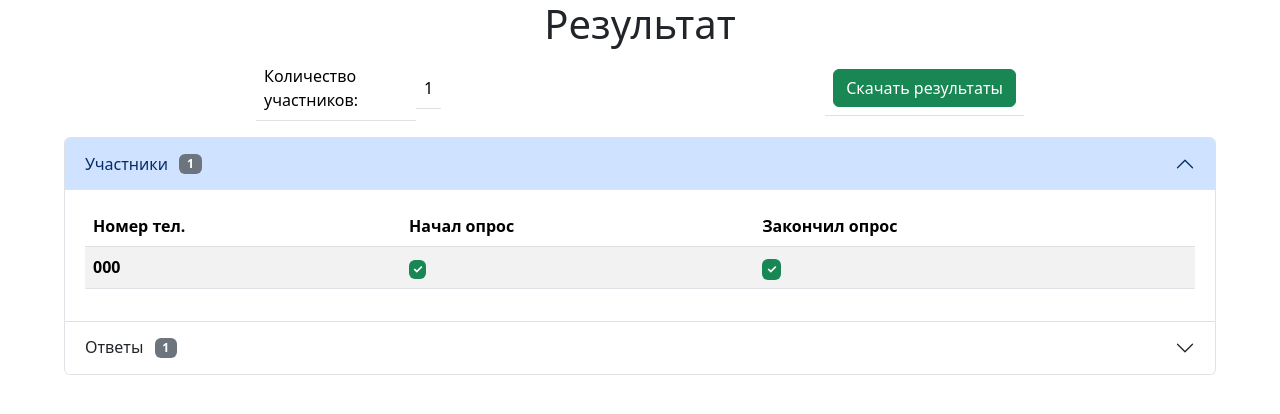
After one commit to raison-collab/MiigaikDjangoForms, a Django app: page /survey/result/ in a window 1280 px wide. The commit adds this page. Shown: the top 414 px of the page. Run offline with Django 4.2, Linux system fonts and the light colour scheme; tables that the repository leaves empty hold one stand-in row (values such as "Sample post").

Commit message:
some fixes and new elements (недоделанная работа)

```diff
--- a/miigaik_forms/students_survey/data/questions.py
+++ b/miigaik_forms/students_survey/data/questions.py
@@ -7,7 +7,9 @@ from pprint import pprint
 class Questions:
     def __init__(self):
         self.questions_path = 'students_survey/data/questions/questions.json'
+        # self.questions_path = 'questions/questions.json'
         self.teacher_criteria_path = 'students_survey/data/questions/teacher_criteria.json'
+        # self.teacher_criteria_path = 'questions/teacher_criteria.json'
 
     def get_questions(self, questions_id: typing.Optional[int] = None) -> list:
         with open(self.questions_path) as f:
@@ -37,16 +39,26 @@ class Questions:
             return [self.get_teacher_criteria(questions_id)[0]['text']]
         return [(el['q_id'], el['text']) for el in self.get_teacher_criteria()]
 
-    def get_questions_ans(self, question_id: int, choice: bool = False) -> list:
+    def get_questions_ans(self, question_id: int, ans_id: typing.Optional[int] = None, choice: bool = False) -> list:
         current_question = self.get_questions(questions_id=question_id)[0]
+
+        if ans_id is not None:
+            if choice:
+                return [[el['ans_id'], el['text']] for el in current_question['ans'] if el['ans_id'] == ans_id][0]
+            return [el for el in current_question['ans'] if el['ans_id'] == ans_id]
 
         if choice:
             return [(ans['ans_id'], ans['text']) for ans in current_question['ans']]
 
         return current_question['ans']
 
-    def get_teacher_criteria_ans(self, question_id: int, choice: bool = False) -> list:
+    def get_teacher_criteria_ans(self, question_id: int, ans_id: typing.Optional[int] = None, choice: bool = False) -> list:
         current_question = self.get_teacher_criteria(questions_id=question_id)[0]
+
+        if ans_id is not None:
+            if choice:
+                return [[el['ans_id'], el['text']] for el in current_question['ans'] if el['ans_id'] == ans_id][0]
+            return [el for el in current_question['ans'] if el['ans_id'] == ans_id]
 
         if choice:
             return [(ans['ans_id'], ans['text']) for ans in current_question['ans']]
--- a/miigaik_forms/students_survey/data/questions/questions.json
+++ b/miigaik_forms/students_survey/data/questions/questions.json
@@ -285,7 +285,7 @@
   },
   {
     "q_id": 17,
-    "text": "Кот из преподавателей у тебя вызывает негативные эмоции?",
+    "text": "Кто из преподавателей у тебя вызывает негативные эмоции?",
     "ans": [
       {
         "ans_id": 1,
--- a/miigaik_forms/students_survey/templates/students_survey/index.html
+++ b/miigaik_forms/students_survey/templates/students_survey/index.html
@@ -1,4 +1,6 @@
 {% extends "students_survey/base.html" %}
+
+{% block title %}Номер телефона{% endblock %}
 
 {% block content %}
 
--- /dev/null
+++ b/miigaik_forms/students_survey/templates/students_survey/result.html
@@ -0,0 +1,93 @@
+{% extends "students_survey/base.html" %}
+
+{% block title %}Результат{% endblock %}
+
+{% block content %}
+<h1>Результат</h1>
+
+<table class="table" style="width: 60%;">
+    <tr style="
+    display: flex;
+    flex-direction: row;
+    align-content: center;
+    justify-content: space-evenly;
+    align-items: center;
+">
+        <td>Количество участников:</td>
+        <td style="margin-right: 50%;">{{ students_len }}</td>
+        <td><input type="submit" name="get_result" class="btn btn-success" value="Скачать результаты"></input></td>
+    </tr>
+</table>
+
+<div class="accordion" id="accordionPanelsStayOpenExample" style="width: 90%">
+  <div class="accordion-item">
+    <h2 class="accordion-header">
+      <button class="accordion-button" type="button" data-bs-toggle="collapse" data-bs-target="#collapseOne" aria-expanded="true" aria-controls="collapseOne">
+        Участники <span class="badge bg-secondary" style="margin-left: 1%;">{{ students_len }}</span>
+      </button>
+    </h2>
+    <div id="collapseOne" class="accordion-collapse collapse show" data-bs-parent="#accordionExample">
+      <div class="accordion-body">
+
+        <table class="table table-striped table-hover">
+          <thead>
+            <tr>
+              <th scope="col">Номер тел.</th>
+              <th scope="col">Начал опрос</th>
+              <th scope="col">Закончил опрос</th>
+            </tr>
+          </thead>
+          <tbody>
+            {% for student in students %}
+              <tr>
+              <th scope="row">{{ student.phone_number }}</th>
+                {% if student.has_survey %}
+                  <td><span class="badge text-bg-success" style="padding: 1%;">&#10003;</span></td>
+                {% else %}
+                  <td><span class="badge text-bg-danger" style="padding: 1%; color: #fff;">&#10007;</span></td>
+                {% endif %}
+
+                {% if student.start_survey %}
+                  <td><span class="badge text-bg-success" style="padding: 1%;">&#10003;</span></td>
+                {% else %}
+                  <td><span class="badge text-bg-danger" style="padding: 1%; color: #fff;">&#10007;</span></td>
+                {% endif %}
+            </tr>
+            {% endfor %}
+          </tbody>
+        </table>
+
+      </div>
+    </div>
+  </div>
+  <div class="accordion-item">
+    <h2 class="accordion-header">
+      <button class="accordion-button collapsed" type="button" data-bs-toggle="collapse" data-bs-target="#collapseTwo" aria-expanded="false" aria-controls="collapseTwo">
+        Ответы <span class="badge bg-secondary" style="margin-left: 1%;">{{ answers_len }}</span>
+      </button>
+    </h2>
+    <div id="collapseTwo" class="accordion-collapse collapse" data-bs-parent="#accordionExample">
+      <div class="accordion-body">
+
+        <table class="table table-striped table-hover">
+          <thead>
+            <tr>
+              <th scope="col">Номер тел.</th>
+              <th scope="col">Начал опрос</th>
+              <th scope="col">Закончил опрос</th>
+            </tr>
+          </thead>
+          <tbody>
+            {% for ans in answers %}
+              <tr>
+                  <td title="text {{ans.q2}}">{{ans.q1}}</td>
+              </tr>
+            {% endfor %}
+          </tbody>
+        </table>
+
+      </div>
+    </div>
+  </div>
+</div>
+{% endblock %}
--- a/miigaik_forms/students_survey/views.py
+++ b/miigaik_forms/students_survey/views.py
@@ -1,3 +1,5 @@
+from pprint import pprint
+
 from django.contrib.auth.views import LoginView
 from django.contrib.sessions.backends.db import SessionStore
 from django.core.handlers.wsgi import WSGIRequest
@@ -7,13 +9,15 @@ from django.views import View
 from django.views.generic import TemplateView
 from formtools.wizard.views import SessionWizardView
 
+from .data.questions import Questions
 from .forms import StudentDetailForm, AnswerDetailFormPart1, AnswerDetailFormPart2, AnswerDetailFormPart3
 from .models import StudentModel, SurveyStatusModel, AnswerModel, TeacherCriteriaModel
 
 status = True
 
 TEMPLATES = {
-    'index': 'students_survey/index.html'
+    'index': 'students_survey/index.html',
+    'result': 'students_survey/result.html'
 }
 
 
@@ -76,4 +80,32 @@ class BookingWizardView(SessionWizardView):
 
 
 class ResultView(View):
-    ...
+    def get(self, r: WSGIRequest):
+
+        questions = Questions()
+
+        students = StudentModel.objects.all()
+
+        answers = list(AnswerModel.objects.values())
+
+        asks_text = questions.get_questions_text()
+
+        ans_text = []
+
+        for question_id, ans in enumerate(answers, start=1):
+            if question_id == 14: continue
+            elif question_id == 15: continue
+            elif question_id == 17: continue
+            elif question_id == 18: continue
+            pprint({'id': question_id, 'ans': ans})
+            # ans_text.append(questions.get_questions_ans(question_id, ans['']))
+
+        context = {
+            'students_len': len(students),
+            'students': students,
+            'answers_len': len(answers),
+            'asks_text': asks_text,
+            'answers': answers
+        }
+
+        return render(r, TEMPLATES['result'], context=context)
```
